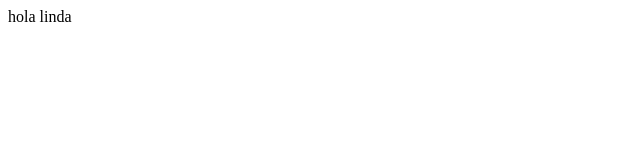
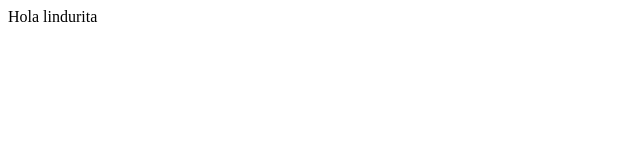
Before and after one commit to JenyJensen/Museo, a plain HTML site: page inicio.html in a window 1280 px wide. Shown: the full height of the page, 0-640 px from the left. Drawn offline with Linux system fonts and the light colour scheme.

Commit message:
agrego body

```diff
--- a/inicio.html
+++ b/inicio.html
@@ -7,6 +7,6 @@
     <title>Museo San Carlos</title>
 </head>
 <body>
-    hola linda
+    Hola lindurita
 </body>
 </html>
```
